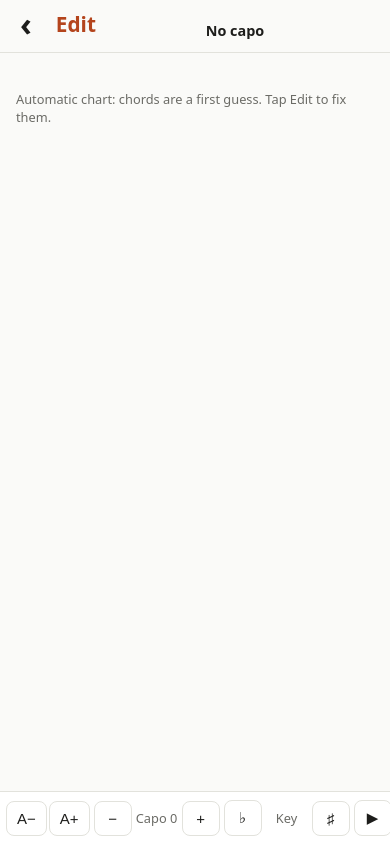
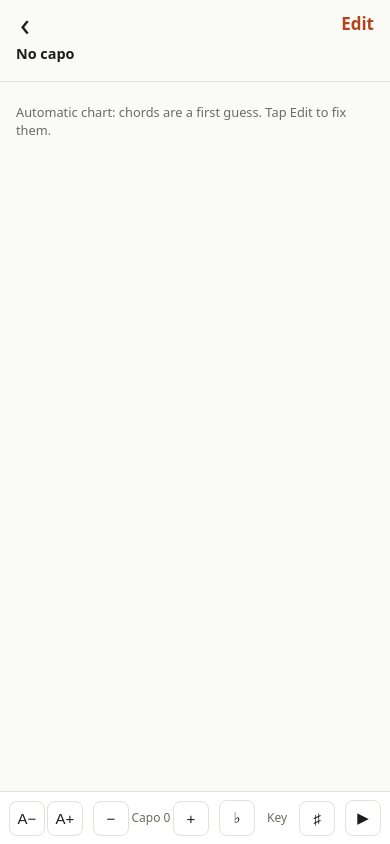
Before and after one commit to Meltallian/unplug, a FastAPI app: template app/templates/chart.html in a window 390 px wide. Run offline with FastAPI, Linux system fonts and the light colour scheme; the template is opened without the code that fills it, so the values that code supplies are empty.

Commit message:
Phone layout fixes for the chart page; tempo shown at half when double-time (#5)
- the site-wide header style squeezed the chart header into one row (now scoped)
- long lyric lines could not wrap, widening the page to ~520 px on a 390 px phone and
  pushing the fixed toolbar off-screen; segments now wrap
- diagram fold no longer flickers (scroll anchoring off, short quiet period after a fold)
- toolbar fits 360 px: speed buttons replace text size while auto-scrolling
- chord-only lines (intro, interludes) without empty lyric rows
- tempo above 135 bpm shown halved (beat tracker double-time)

Verified with headless Chromium screenshots at 360 and 390 px.

Co-authored-by: Meltallian <Meltallian@users.noreply.github.com>
Co-authored-by: Claude Opus 5.5 <noreply@anthropic.com>

```diff
--- a/app/static/chart.css
+++ b/app/static/chart.css
@@ -1,6 +1,6 @@
-body.chart-page { padding-bottom: 72px; }
-.chart-head { position: sticky; top: 0; z-index: 10; background: var(--bg); border-bottom: 1px solid var(--line);
-  padding: 8px 16px 6px; }
+body.chart-page { padding-bottom: 72px; overflow-anchor: none; }
+.chart-head { display: block; position: sticky; top: 0; z-index: 10; background: var(--bg); border-bottom: 1px solid var(--line);
+  padding: calc(8px + env(safe-area-inset-top)) 16px 6px; margin: 0; }
 .title-row { display: flex; align-items: center; gap: 10px; }
 .back { font-size: 2rem; line-height: 1; color: var(--fg); text-decoration: none; padding: 0 4px; }
 .titles { flex: 1; min-width: 0; }
@@ -22,9 +22,13 @@ body.chart-page { padding-bottom: 72px; }
 .sheet { max-width: 900px; margin: 0 auto; padding: 8px 16px 40vh; font-size: var(--chart-size, 19px); }
 .sheet h2 { font-size: .85em; color: var(--muted); font-weight: 600; margin: 1.3em 0 .3em; }
 .line { display: flex; flex-wrap: wrap; align-items: flex-end; margin: 0 0 .35em; }
-.seg { display: inline-flex; flex-direction: column; white-space: pre; }
+.seg { display: inline-flex; flex-direction: column; white-space: pre-wrap; max-width: 100%; }
+.tx { overflow-wrap: anywhere; }
 .ch { color: var(--accent); font-weight: 700; min-height: 1.25em; padding-right: .35em; }
 .ch.empty { visibility: hidden; }
+.line.chords-only .tx { display: none; }
+.line.chords-only .ch { min-height: 0; padding-right: .9em; }
+.line.chords-only { margin-bottom: .2em; }
 .tx { line-height: 1.3; }
 .note { font-size: .85rem; color: var(--muted); }
 .small { font-size: .8rem; }
@@ -35,7 +39,16 @@ button.link { background: none; border: 0; padding: 0; color: var(--accent); fon
 .toolbar { position: fixed; left: 0; right: 0; bottom: 0; z-index: 10; display: flex; justify-content: space-around;
   gap: 4px; padding: 8px 6px calc(8px + env(safe-area-inset-bottom)); background: var(--card); border-top: 1px solid var(--line); }
 .toolbar .grp { display: flex; align-items: center; gap: 2px; }
-.toolbar button { background: transparent; color: var(--fg); border: 1px solid var(--line); padding: 8px 10px;
-  min-width: 38px; font-size: 15px; border-radius: 8px; }
-.toolbar span { font-size: .8rem; min-width: 46px; text-align: center; color: var(--muted); }
+.toolbar button { background: transparent; color: var(--fg); border: 1px solid var(--line); padding: 8px 0;
+  min-width: 36px; font-size: 15px; border-radius: 8px; }
+.toolbar span { font-size: .75rem; min-width: 40px; text-align: center; color: var(--muted); }
+/* only one of these two groups at a time: text size normally, scroll speed while scrolling */
+.toolbar .speed { display: none; }
+.toolbar.scrolling .speed { display: flex; }
+.toolbar.scrolling .font { display: none; }
 #scroll-btn.on { background: var(--accent); color: #fff; border-color: var(--accent); }
+@media (max-width: 380px) {
+  .toolbar { padding-left: 2px; padding-right: 2px; }
+  .toolbar button { min-width: 32px; font-size: 14px; }
+  .toolbar span { min-width: 36px; font-size: .7rem; }
+}
--- a/app/static/chart.js
+++ b/app/static/chart.js
@@ -107,6 +107,7 @@
     scrolling = on; last = 0; carry = 0;
     btn.classList.toggle("on", on);
     btn.textContent = on ? "❚❚" : "▶";
+    document.getElementById("toolbar").classList.toggle("scrolling", on);
     if (on) requestAnimationFrame(step);
   }
   sheet.addEventListener("click", (e) => {
@@ -133,11 +134,20 @@
   });
 
   // --- collapse the diagrams while scrolling down --------------------------------------------
-  let lastY = window.scrollY;
+  // Folding changes the header height, which itself moves the page: ignore scroll events
+  // for a moment after each fold so it doesn't flicker open/closed.
+  let lastY = window.scrollY, quietUntil = 0;
+  function fold(collapsed) {
+    if (head.classList.contains("collapsed") === collapsed) return;
+    head.classList.toggle("collapsed", collapsed);
+    quietUntil = performance.now() + 350;
+  }
   window.addEventListener("scroll", () => {
     const y = window.scrollY;
-    if (y > lastY + 4 && y > 60) head.classList.add("collapsed");
-    else if (y < lastY - 4 || y < 20) head.classList.remove("collapsed");
+    if (performance.now() > quietUntil) {
+      if (y > lastY + 6 && y > 80) fold(true);
+      else if (y < lastY - 12 || y < 20) fold(false);
+    }
     lastY = y;
   }, { passive: true });
 
--- a/app/static/style.css
+++ b/app/static/style.css
@@ -5,8 +5,8 @@
 * { box-sizing: border-box; }
 body { margin:0; background:var(--bg); color:var(--fg); font:17px/1.45 system-ui, -apple-system, sans-serif; }
 main { max-width: 720px; margin: 0 auto; padding: 16px; }
-header { display:flex; justify-content:space-between; align-items:baseline; margin-bottom: 16px; }
-header a { color: var(--fg); text-decoration: none; font-weight: 700; font-size: 1.3rem; }
+main > header { display:flex; justify-content:space-between; align-items:baseline; margin-bottom: 16px; }
+main > header a { color: var(--fg); text-decoration: none; font-weight: 700; font-size: 1.3rem; }
 .muted { color: var(--muted); font-size: .9rem; }
 form.add { display:flex; gap:8px; margin-bottom: 12px; }
 input[type=text], input[type=search] { flex:1; min-width:0; padding:12px; font-size:16px; border:1px solid var(--line);
--- a/app/templates/chart.html
+++ b/app/templates/chart.html
@@ -30,7 +30,7 @@
   <section>
     {% if section.name %}<h2>[{{ section.name }}]</h2>{% endif %}
     {% for line in section.lines %}
-    <div class="line">{% for chord, text in line %}<span class="seg">{% if chord %}<b class="ch" data-c="{{ chord }}">{{ chord }}</b>{% else %}<b class="ch empty"></b>{% endif %}<span class="tx">{{ text if text else " " }}</span></span>{% endfor %}</div>
+    <div class="line{% if line | selectattr(1) | map(attribute=1) | join | trim == '' %} chords-only{% endif %}">{% for chord, text in line %}<span class="seg">{% if chord %}<b class="ch" data-c="{{ chord }}">{{ chord }}</b>{% else %}<b class="ch empty"></b>{% endif %}<span class="tx">{{ text if text else " " }}</span></span>{% endfor %}</div>
     {% endfor %}
   </section>
   {% endfor %}
@@ -51,10 +51,11 @@
 </main>
 
 <nav class="toolbar" id="toolbar">
-  <div class="grp"><button data-act="font-">A−</button><button data-act="font+">A+</button></div>
+  <div class="grp font"><button data-act="font-" aria-label="Smaller text">A−</button><button data-act="font+" aria-label="Bigger text">A+</button></div>
+  <div class="grp speed"><button data-act="speed-" aria-label="Slower">🐢</button><button data-act="speed+" aria-label="Faster">🐇</button></div>
   <div class="grp"><button data-act="capo-">−</button><span id="capo-label">Capo</span><button data-act="capo+">+</button></div>
   <div class="grp"><button data-act="key-">♭</button><span id="key-label">Key</span><button data-act="key+">♯</button></div>
-  <div class="grp"><button data-act="scroll" id="scroll-btn">▶</button><button data-act="speed-">−</button><button data-act="speed+">+</button></div>
+  <div class="grp"><button data-act="scroll" id="scroll-btn" aria-label="Auto-scroll">▶</button></div>
 </nav>
 <script src="/static/chart.js"></script>
 </body>
```
Also changed, not shown: app/pipeline/chords.py (+9 -2 lines), tests/test_music.py (+5 -0 lines).
